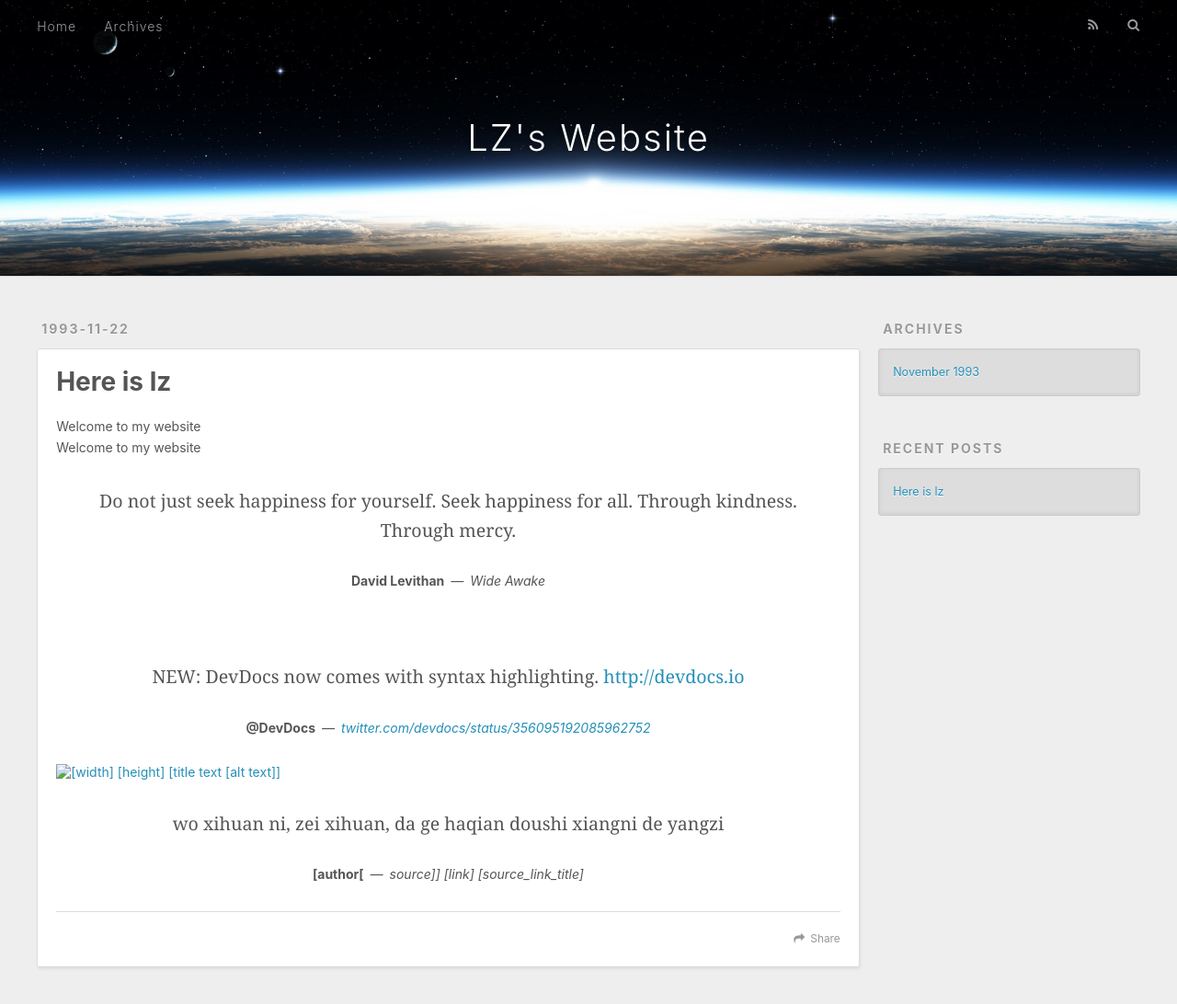
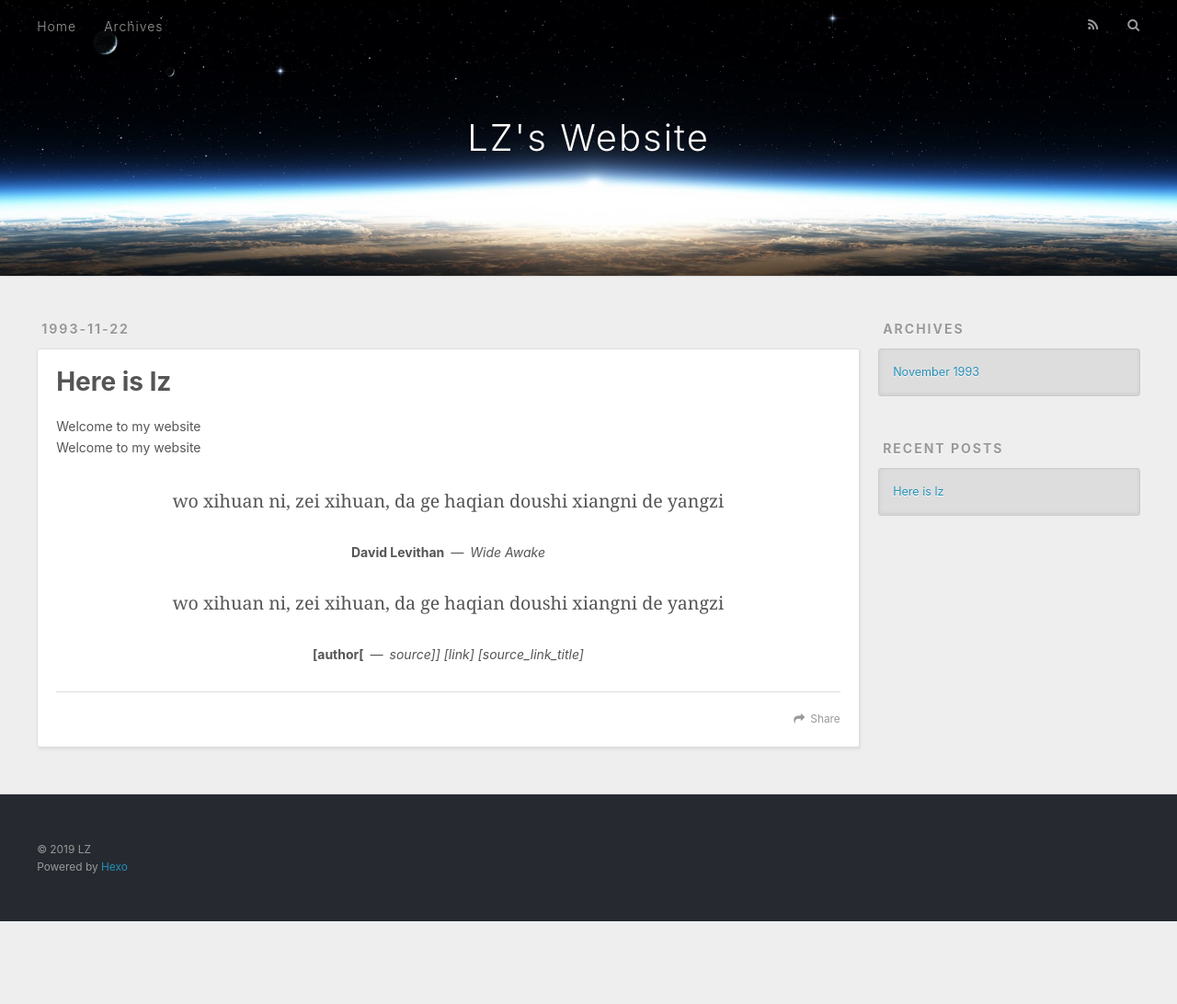
Before and after one commit to hclsynthetic/xiaoliu, a plain HTML site: page index.html in a window 1280 px wide. Shown: the top 1092 px of the page at 92% size. After the commit the page ends 1002 px from the top, so only its background shows below. Drawn offline with nearby package versions, Linux system fonts and the light colour scheme.

Commit message:
Site updated: 2019-05-13 22:05:10

```diff
--- a/index.html
+++ b/index.html
@@ -84,17 +84,15 @@
 
     <div class="article-entry" itemprop="articleBody">
 
-        <p>Welcome to my website<br>Welcome to my website<br><blockquote><p>Do not just seek happiness for yourself. Seek happiness for all. Through kindness. Through mercy.</p>
-<footer><strong>David Levithan</strong><cite>Wide Awake</cite></footer></blockquote><br><blockquote><p>NEW: DevDocs now comes with syntax highlighting. <a href="http://devdocs.io" target="_blank" rel="noopener">http://devdocs.io</a></p>
-<footer><strong>@DevDocs</strong><cite><a href="https://twitter.com/devdocs/status/356095192085962752" target="_blank" rel="noopener">twitter.com/devdocs/status/356095192085962752</a></cite></footer></blockquote></p>
-<img src="/xiaoliu/path/to/image" class="[class names]" title="[width] [height] [title text [alt text]]">
+        <p>Welcome to my website<br>Welcome to my website<br><blockquote><p>wo xihuan ni, zei xihuan, da ge haqian doushi xiangni de yangzi</p>
+<footer><strong>David Levithan</strong><cite>Wide Awake</cite></footer></blockquote></p>
 <blockquote><p>wo xihuan ni, zei xihuan, da ge haqian doushi xiangni de yangzi</p>
 <footer><strong>[author[</strong><cite>source]] [link] [source_link_title]</cite></footer></blockquote>
 
 
     </div>
     <footer class="article-footer">
-      <a data-url="http://yoursite.com/xiaoliu/1993/11/22/b/" data-id="cjvmfu1fx000088urytjx2ys8" class="article-share-link">Share</a>
+      <a data-url="http://yoursite.com/xiaoliu/1993/11/22/b/" data-id="cjvmfvuk60000ogurlsvjdpm4" class="article-share-link">Share</a>
 
 
     </footer>
```
Also changed, not shown: 1993/11/22/b/index.html (+7 -11 lines).
